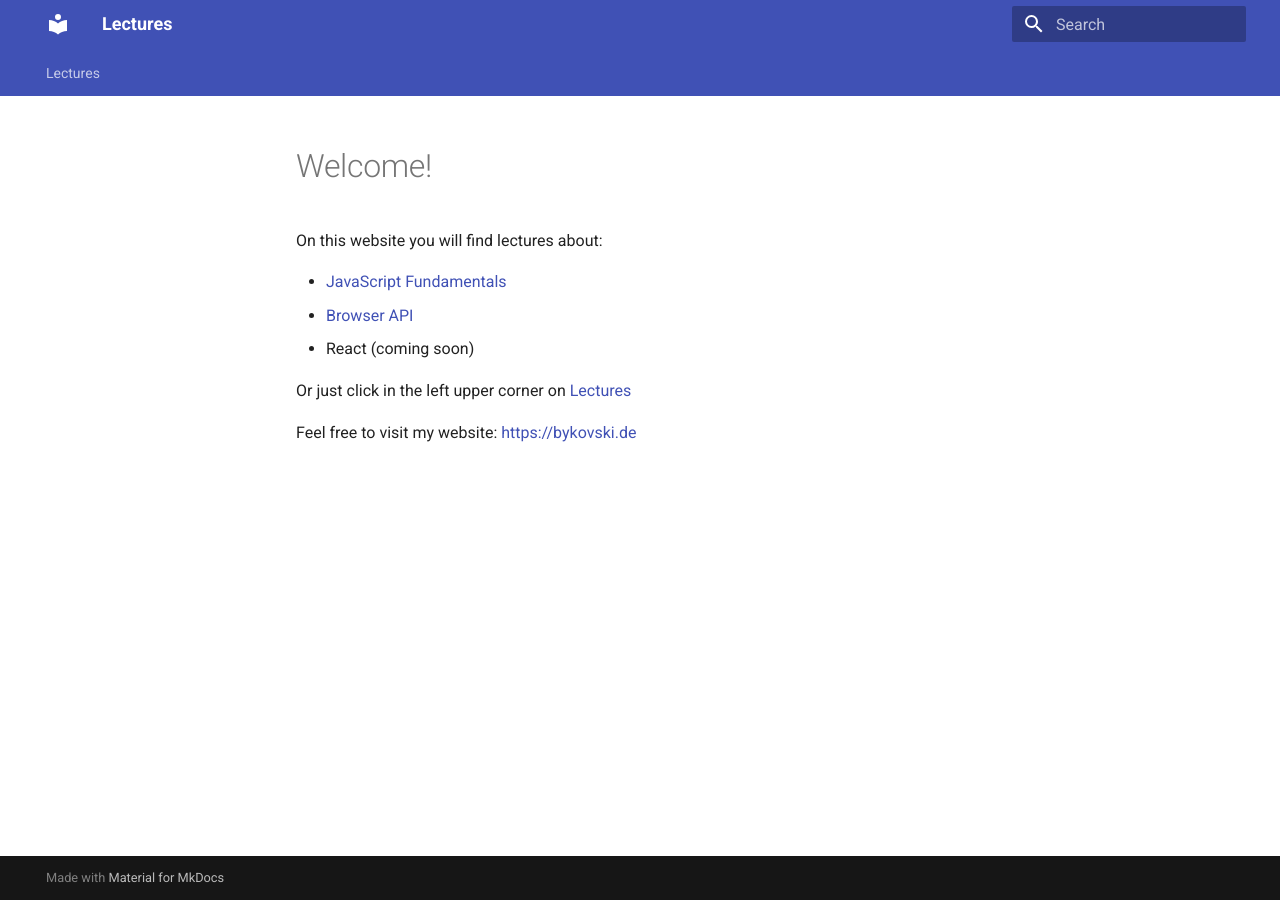
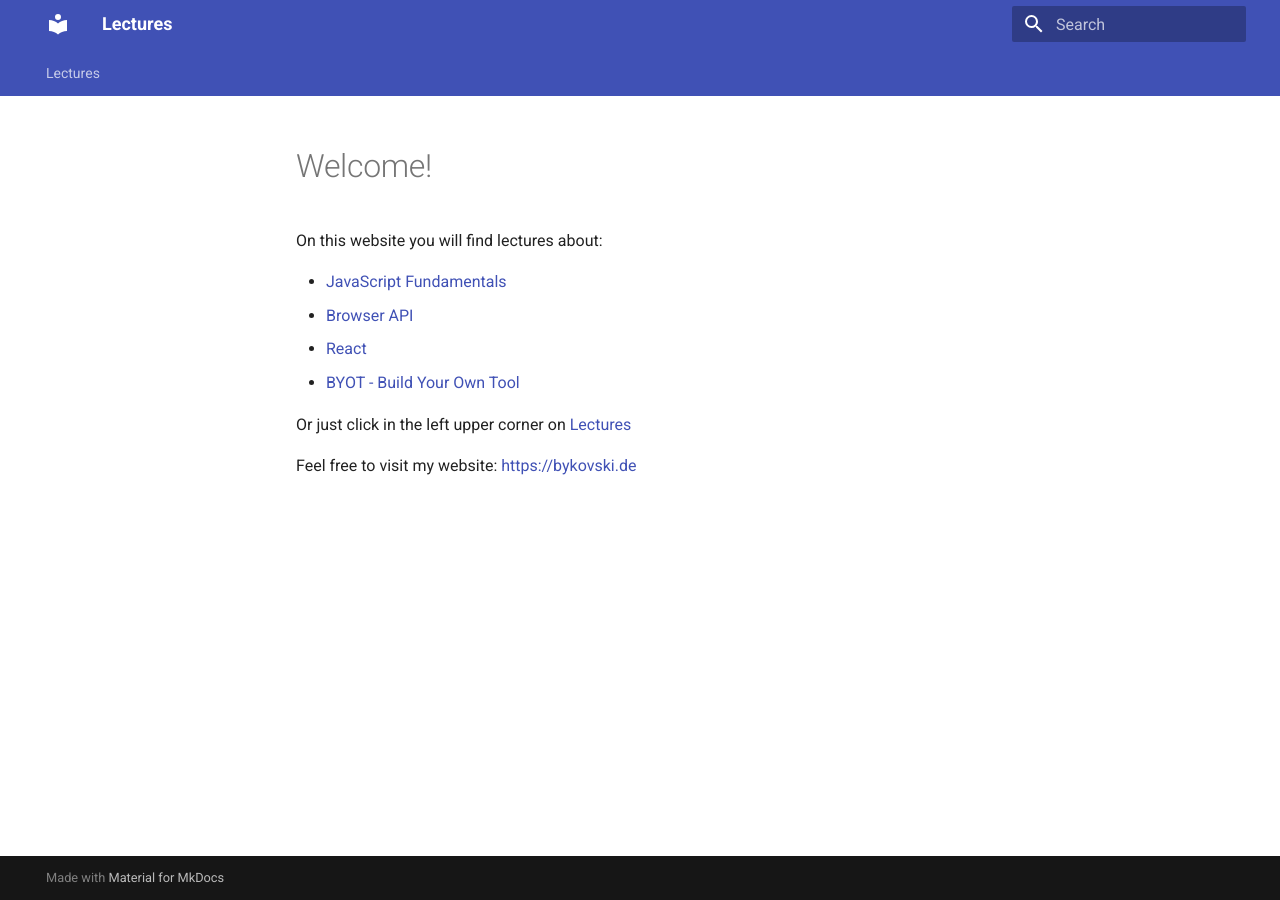
Before and after one commit to bykof/bykof.github.com, an MkDocs documentation site: the page built from docs/index.md, in a window 1280 px wide. Built offline with MkDocs 1.6.1 and Material for MkDocs 9.7.7, drawn with Linux system fonts in a browser that asks for light colours.

Commit message:
Add React and BYOT lectures

```diff
--- a/docs/index.md
+++ b/docs/index.md
@@ -4,7 +4,8 @@ On this website you will find lectures about:
 
 - [JavaScript Fundamentals](./lectures/javascript-fundamentals/index.md)
 - [Browser API](./lectures/browser-api/index.md)
-- React (coming soon)
+- [React](./lectures/react/index.md)
+- [BYOT - Build Your Own Tool](./lectures/byot/index.md)
 
 Or just click in the left upper corner on [Lectures](./lectures/index.md)
 
--- a/mkdocs.yml
+++ b/mkdocs.yml
@@ -28,6 +28,8 @@ nav:
           - lectures/browser-api/element.md
           - lectures/browser-api/xmlhttprequest.md
           - lectures/browser-api/fetch.md
+      - React:
+          - lectures/react/index.md
       - BYOT (Build Your Own Tool):
           - lectures/byot/index.md
           - lectures/byot/installation.md
```
